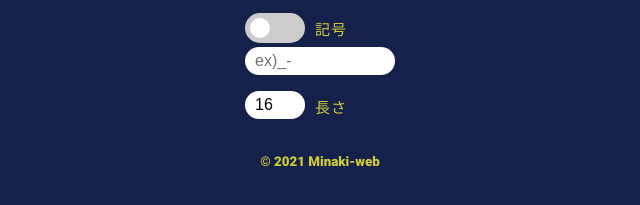
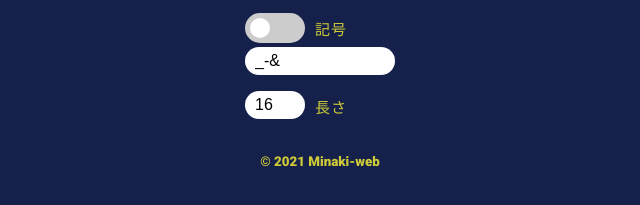
Before and after one commit to Rewolf-nuS/Password-Generator, a plain HTML site: page index.html in a window 1280 px wide. Shown: the part 463-668 px from the top of the page, 320-960 px from the left. Drawn offline with Linux system fonts and the light colour scheme; some packages are replaced by stand-ins of ours; a script that the page names is missing.

Commit message:
update 2021/07/06

```diff
--- a/index.html
+++ b/index.html
@@ -42,7 +42,7 @@
           <p>記号</p>
           <input id="opt_sign" type="checkbox" />
           <label class="switch" for="opt_sign"></label>
-          <input type="text" id="opt_sign-text" placeholder="ex)_-" />
+          <input type="text" id="opt_sign-text" placeholder="ex)_-" value="_-&" />
         </label>
         <label class="option__item">
           <p>長さ</p>
```
